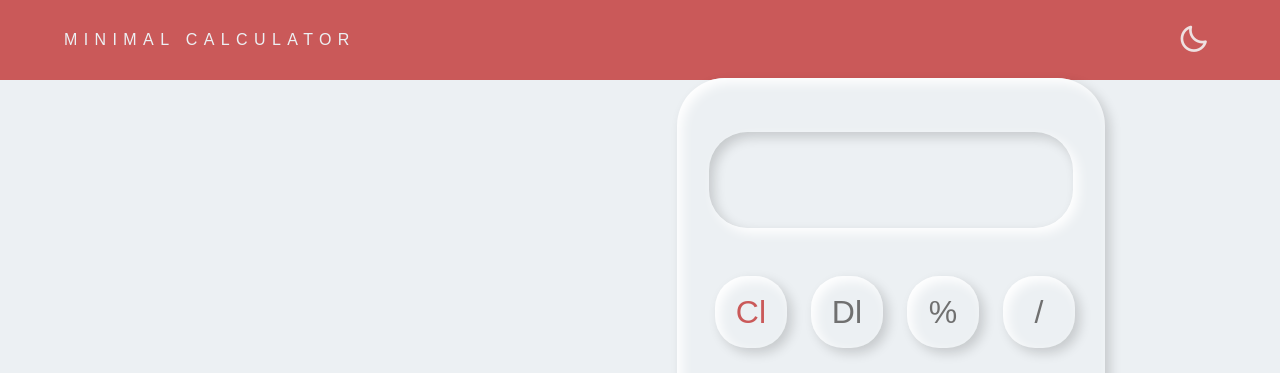
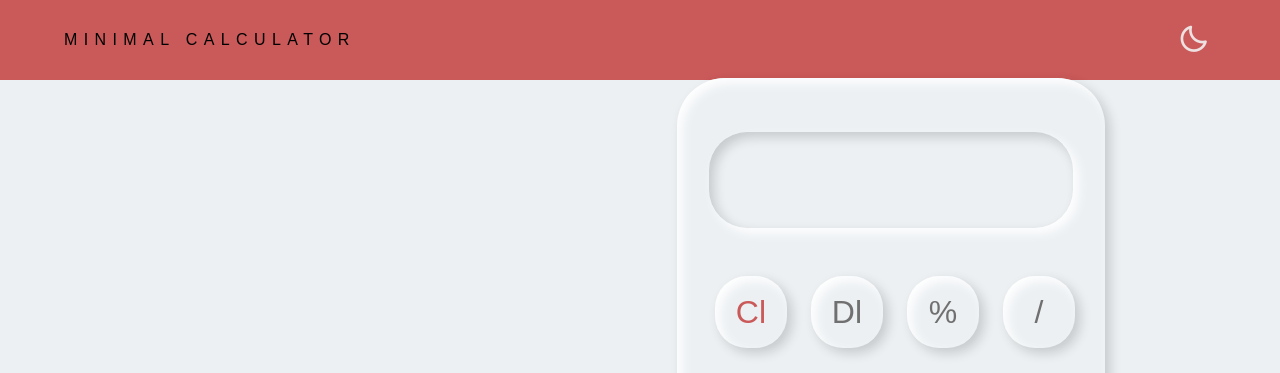
Before and after one commit to noobcoderjoe/Themedcalculator, a plain HTML site: page index.html in a window 1280 px wide. Shown: the top 373 px of the page. Drawn offline with nearby package versions, Linux system fonts and the light colour scheme.

Commit message:
Update style.css

```diff
--- a/style.css
+++ b/style.css
@@ -45,7 +45,7 @@ html {
 
 .title-section h2 {
     background-color: var(--secondary-color);
-    color: var(--primary-color);
+    color: --fontcolor: #808080;
     font-weight: lighter;
     text-transform: uppercase;
     font-size: 1rem;
```
